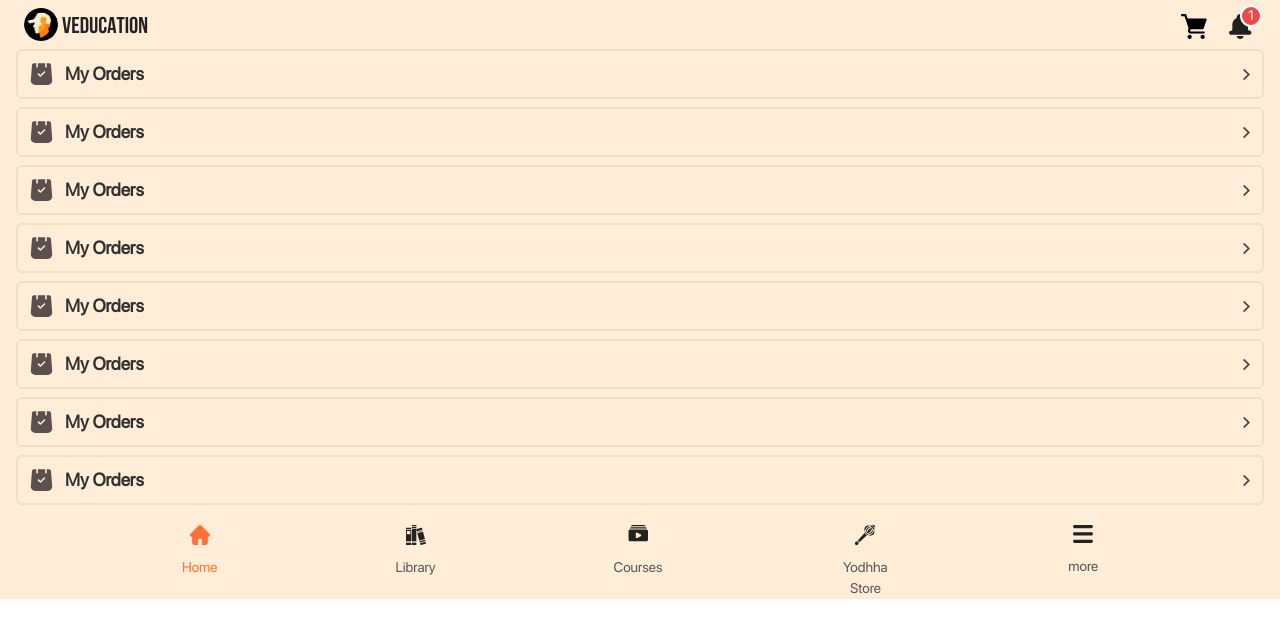
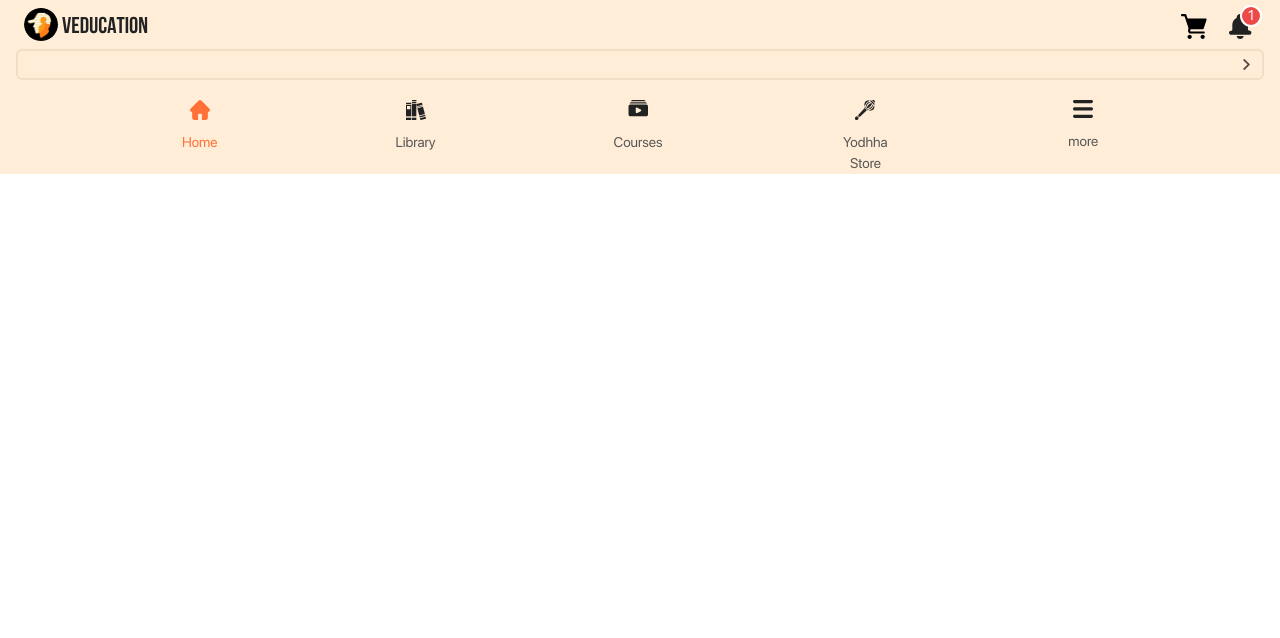
Before and after one commit to special-char/veducation_FE, a Next.js app: page / in a window 1280 px wide. Shown: the top 638 px of the page. Built offline with nearby package versions, Linux system fonts and the light colour scheme; a web font is replaced by a local one.

Commit message:
button navigator ui fixed

```diff
--- a/src/components/Buttonnavigator/index.js
+++ b/src/components/Buttonnavigator/index.js
@@ -3,6 +3,7 @@ import React from "react";
 import BtnNavigator from "public/icons/navigator.svg";
 import Arrow from "public/icons/arrow.svg";
 import styles from "./navigator.module.css";
+
 const btndata = [
   {
     id: 1,
@@ -46,23 +47,17 @@ const btndata = [
   },
 ];
 
-const Btnnavigator = () => {
+const Btnnavigator = ({ icon, title }) => {
   return (
-    <>
-      {btndata.map((val) => {
-        return (
-          <>
-            <div className={styles.navRoot}>
-              <span className={styles.navRoot__body}>
-                {val.svg1}
-                <h5 className="mb-0">{val.title}</h5>
-              </span>
-              <Arrow />
-            </div>
-          </>
-        );
-      })}
-    </>
+    <div className="flex flex-col gap-2">
+      <div className={styles.navRoot}>
+        <span className={styles.navRoot__body}>
+          {icon}
+          <h5 className="mb-0">{title}</h5>
+        </span>
+        <Arrow />
+      </div>
+    </div>
   );
 };
 
```
